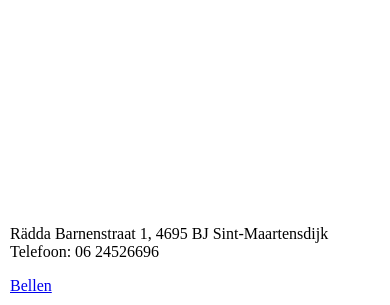
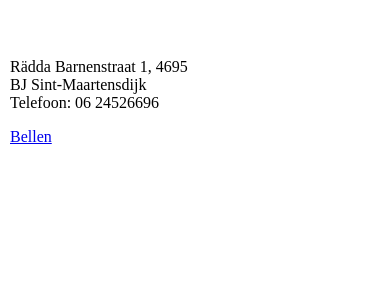
Before and after one commit to soso9/pedicuresalonfarla, a Gatsby site: page /afspraak-maken in a window 390 px wide. Shown: the part 539-844 px from the top of the page. Built offline with nearby package versions, Linux system fonts and the light colour scheme; Gatsby itself is replaced by a stand-in of ours.

Commit message:
Change size of location card

```diff
--- /dev/null
+++ b/src/pages/afspraak-maken.css
@@ -0,0 +1,13 @@
+.mdc-card--legend {
+  position: absolute;
+  left: 10px;
+  bottom: 10px;
+  background-color: white;
+}
+
+@media (max-width: 970px) {
+  .mdc-card--legend {
+    height: 30vh;
+    width: 50vw;
+  }
+}
--- a/src/pages/afspraak-maken.js
+++ b/src/pages/afspraak-maken.js
@@ -2,7 +2,7 @@ import React from 'react'
 import Link from 'gatsby-link'
 import { withGoogleMap, GoogleMap, Marker, InfoWindow } from "react-google-maps";
 import withScriptjs from "react-google-maps/lib/async/withScriptjs";
-
+import './afspraak-maken.css';
 const googleMapURL="https://maps.googleapis.com/maps/api/js?v=3.27&libraries=places,geometry&key=AIzaSyB44bVnconCqStJOcxfK7gTx2nKN0JsbYA";
 
 const mapStyles = [
@@ -85,12 +85,13 @@ const mapStyles = [
         ]
     }
 ];
+const topRight = 3;
 
 const GettingStartedGoogleMap = withScriptjs(withGoogleMap(props => (
   <GoogleMap
     defaultZoom={16}
     googleMapURL={googleMapURL}
-    options={ {styles: mapStyles} }
+    options={ {styles: mapStyles } }
     defaultCenter={{ lat: 51.5498281, lng: 4.0804409  }}>
       <Marker position={{ lat: 51.5498281, lng: 4.0804409 }} animation={"BOUNCE"}/>
   </GoogleMap>
@@ -110,7 +111,7 @@ const Appointment = () =>
         <div style={{ height: `100%` }} />
       }
     />
-    <div className="mdc-card" style={ {position: "absolute", left: "10px", bottom: "10px", backgroundColor: "white"} }>
+    <div className="mdc-card mdc-card--legend">
       <section className="mdc-card__supporting-text">
         <p style={{zIndex: 9999}}>
         Rädda Barnenstraat 1, 4695 BJ Sint-Maartensdijk <br />
```
